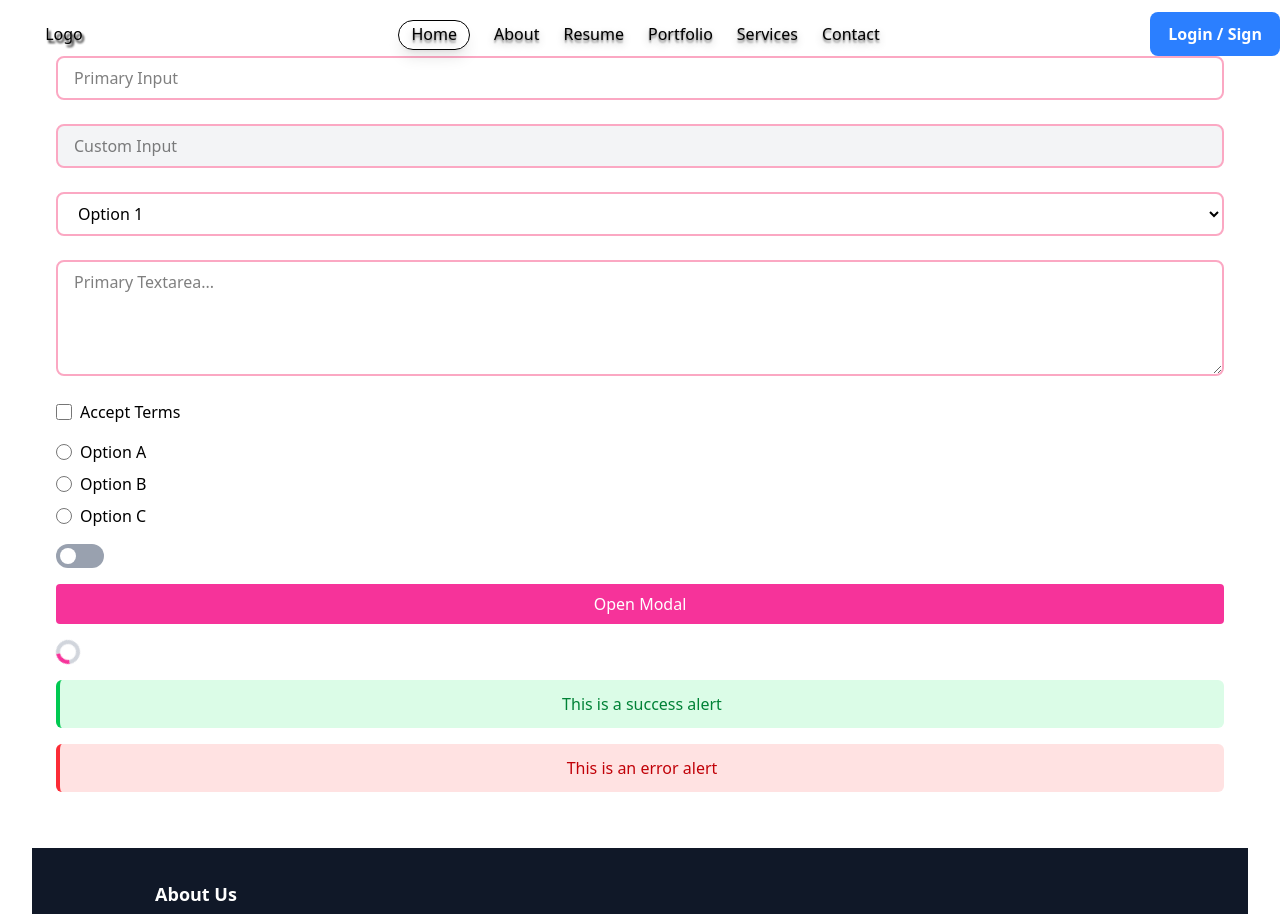
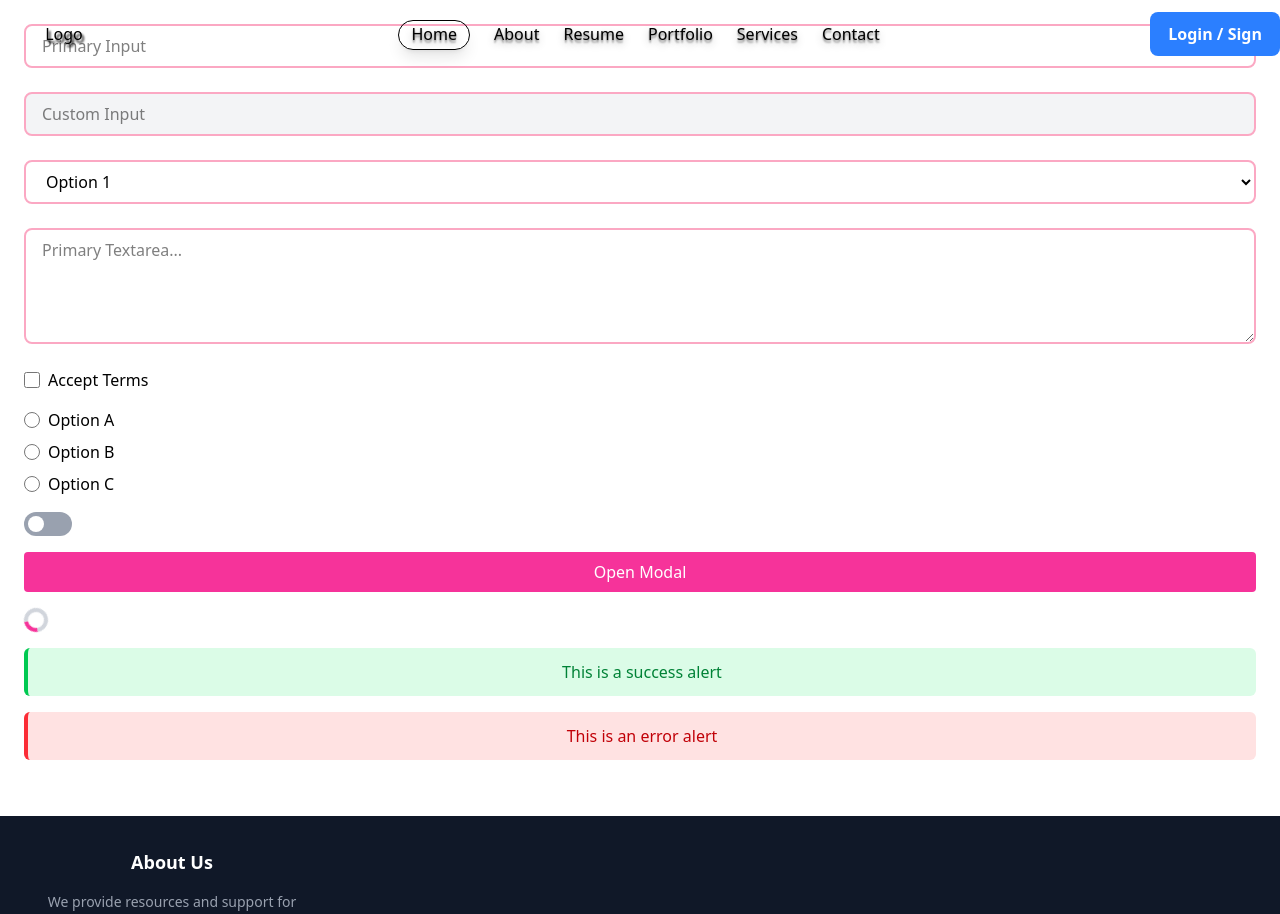
Before and after one commit to awaisfaryad25/react-basic-project, a React (Vite) app: page / in a window 1280 px wide. Shown: the top 914 px of the page. Built offline with nearby package versions, Linux system fonts and the light colour scheme.

Commit message:
main layout fix

```diff
--- a/src/App.css
+++ b/src/App.css
@@ -1,6 +1,7 @@
 #root {
-  max-width: 1440px;
+  width: 100%;
+  /* max-width: 1440px; */
   margin: 0 auto;
-  padding: 2rem;
+  /* padding: 2rem; */
   text-align: center;
 }
--- a/src/components/global/Footer.jsx
+++ b/src/components/global/Footer.jsx
@@ -2,9 +2,9 @@ import React from 'react'
 
 const Footer = () => {
   return (
-    <footer className="bg-gray-900 text-white">
-      <div className="max-w-7xl mx-auto px-4 py-8 sm:px-6 lg:px-8">
-
+    <footer className="bg-gray-900  text-white">
+      <div className="w-full max-w-[1440px] px-4 py-8 sm:px-6 lg:px-8">
+      <div className="max-w-7x mx-auto">
         <div className="grid grid-cols-1 md:grid-cols-4 gap-8">
                     {/* Column 1 - About */}
           <div>
@@ -16,6 +16,7 @@ const Footer = () => {
           </div>
         </div>
       </div>
+      </div>
     </footer>
   )
 }
--- a/src/pages/Home.jsx
+++ b/src/pages/Home.jsx
@@ -31,7 +31,7 @@ const Home = () => {
 
   return (
     <div className="space-y-4 md:space-y-8 mb-4 md:mb-8">
-      <div className="p-6 flex flex-col gap-4">
+      <div className="flex flex-col gap-4">
         <Input placeholder="Primary Input" variant="primary" />
         <Input placeholder="Custom Input" className="bg-gray-100" />
 
--- a/src/pages/MainLayout.jsx
+++ b/src/pages/MainLayout.jsx
@@ -8,7 +8,7 @@ const MainLayout = () => {
   return (
     <>
       <Navbar />
-      <div className="">
+      <div className="w-full max-w-[1440px] mx-auto p-6">
         <Outlet />
       </div>
       <Footer />
```
